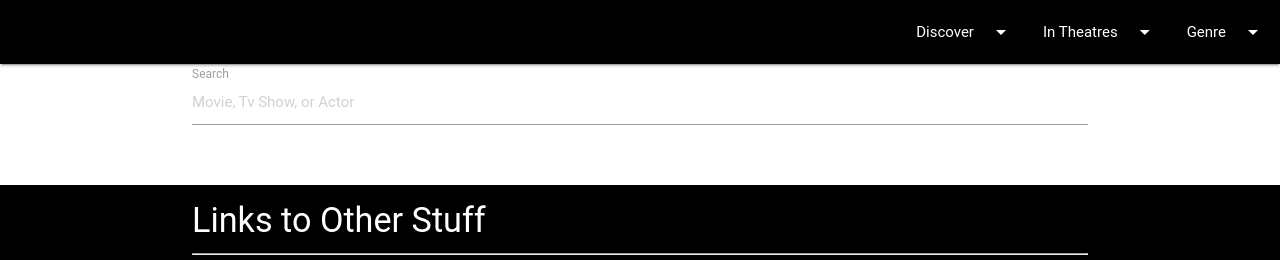
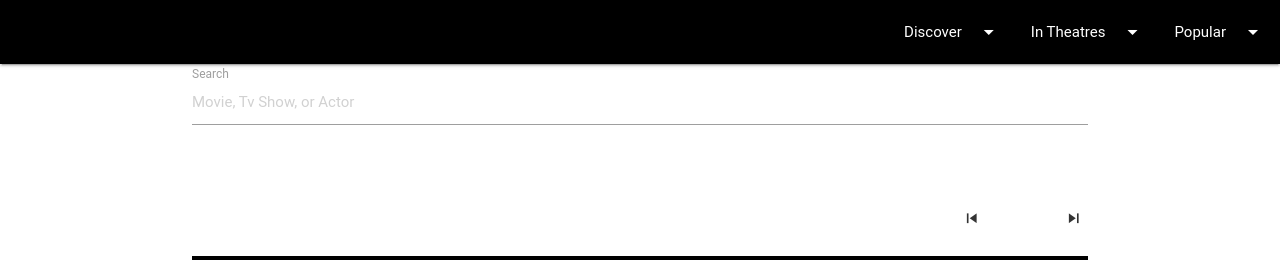
Before and after one commit to ibaena/Action-, a PHP site: page / in a window 1280 px wide; the page is wider, and only the part inside the window is pictured. Shown: the top 260 px of that part. Run offline with PHP 8.4, Linux system fonts and the light colour scheme; some libraries are stand-ins or nearby versions; some web fonts are replaced.

Commit message:
add next page functionality still having isssues removing loaded content

```diff
--- a/css/style.css
+++ b/css/style.css
@@ -1,6 +1,6 @@
 img.responsive-img.poster{
-  width: 220px;
-  height:325px;
+ max-width:100%;
+max-height:100%;
 }
 
 tbody.image {
@@ -19,3 +19,11 @@ tbody.image {
 .navwrapper{
   padding-right: 20px;
 }
+
+span.card-title{
+  display: block;
+}
+
+#next-arrow{
+  text-align: right;
+}
--- a/home.html
+++ b/home.html
@@ -13,7 +13,7 @@
  <nav>
     <div class="nav-wrapper color black">
       <ul class="right hide-on-med-and-down">
-        <li><a class="dropdown-button" id="searchDropdown" href="#!" data-activates="dropdown1">Genre<i class="material-icons right">arrow_drop_down</i></a></li>
+        <li><a class="" id="searchDropdown" href="#!">Popular<i class="material-icons right">arrow_drop_down</i></a></li>
       </ul>
       <ul class="right hide-on-med-and-down">
         <li><a class="" id="release" href="#!">In Theatres<i class="material-icons right">arrow_drop_down</i></a></li>
@@ -24,7 +24,6 @@
     </div>
   </nav>
 
-
 <div class="container">
 <div class="row">
   <div class="input-field col s12">
@@ -33,10 +32,28 @@
   </div>
   </div>
  <div class="row content">
- </div>
+  <div class="col s6">
+    <div class="card">
+      <div class="card-image">
+        <span class="card-title"></span>
+      </div>
+    </div>
+  </div>
+
  </div>
 
-
+  <div class="row">
+    <div class="col s10 offset-s1 right-align">
+      <a class="waves-effect waves-black btn-flat">
+        <i class="material-icons">skip_previous</i>
+      </a>
+    </div>
+    <div class="col s1 left-align">
+      <a class="waves-effect waves-black btn-flat" id="add">
+        <i class="material-icons">skip_next</i>
+      </a>
+    </div>
+  </div>
 
 
 <div class="footer">
--- a/js/main.js
+++ b/js/main.js
@@ -1,5 +1,7 @@
 $(document).ready(function(){
 $(".dropdown-button").dropdown();
+var discoverImage = 'http://image.tmdb.org/t/p/w500';
+var m
 
 
 //tmdb
@@ -18,7 +20,7 @@ function tmdbApi(){
 
 
       for (var i = 0; i < movie.length; i++) {
-        grid+='<div class="col s2"><img class="responsive-img poster" src="http://image.tmdb.org/t/p/w500'+movie[i].poster_path+'" /></div>';
+        grid+='<div class="col s6"><div class="card"><div class="card-image"><img class="responsive-img poster" src="'+discoverImage+''+movie[i].backdrop_path+'" /><span class="card-title">'+movie[i].title+'</span></div></div></div>';
         //console.log(movie[i]);
       };
 
@@ -34,26 +36,26 @@ tmdbApi();
 
 
 //Movie Genre
-function genreList(){
-  var genreList = 'https://api.themoviedb.org/3/genre/movie/list?api_key=3729ffa22dfa780e9abb43dee3074695';
+function popularList(){
+  var genreList = 'https://api.themoviedb.org/3/movie/popular?api_key=3729ffa22dfa780e9abb43dee3074695';
   var genre;
   var genreContent = " ";
   $('#searchDropdown').on('click', function(){
 
     $.getJSON(genreList, function(data){
       console.log('data');
-      genre = data.genres;
+      genre = data.results;
 
       for (var i = 0; i < genre.length; i++) {
         console.log(genre[i].name);
-        genreContent += ' <li><a href="#!" class="genre-list">'+genre[i].name+'</a></li>';
+        genreContent += '<div class="col s6"><div class="card"><div class="card-image"><img class="responsive-img poster" src="'+discoverImage+''+genre[i].backdrop_path+'" /><span class="card-title">'+genre[i].title+'</span></div></div></div>';
       };
-      $('#dropdown1').html(genreContent);
+      $('.content').html(genreContent);
 
     })
   })
 }
-genreList();
+popularList();
 
 //create Theatre list
 function moviesOut(){
@@ -68,7 +70,7 @@ $('#release').on('click', function(e){
 
     for (var i = 0; i < release.length; i++) {
       //console.log(release[i].title);
-      releaseContent+='<div class="col s2"><img class="responsive-img poster" src="http://image.tmdb.org/t/p/w500'+release[i].poster_path+'" /></div>';
+      releaseContent+='<div class="col s6"><div class="card"><div class="card-image"><img class="responsive-img poster" src="'+discoverImage+''+release[i].backdrop_path+'" /><span class="card-title">'+release[i].title+'</span></div></div></div>';
     };
     $('.content').html(releaseContent);
 
@@ -82,21 +84,50 @@ moviesOut();
 //discover new content
 
 function discoverContent(){
-  var discoverUrl = 'https://api.themoviedb.org/3/discover/movie?api_key=3729ffa22dfa780e9abb43dee3074695';
+  var discoverUrl = 'https://api.themoviedb.org/3/discover/movie?api_key=3729ffa22dfa780e9abb43dee3074695&page=';
+  var page= 1;
   var discover;
   var discoverContent = " ";
+  var discoverImage = 'http://image.tmdb.org/t/p/w500';
 
-  $('#discover').on('click',function(){
+
+
+  $('#discover').on('click',function(e){
+    e.preventDefault();
     $.getJSON(discoverUrl,function(data){
       discover = data.results;
 
       for (var i = 0; i < discover.length; i++) {
-        discoverContent+= '<div class="col s2"><img class="responsive-img poster" src="http://image.tmdb.org/t/p/w500'+discover[i].poster_path+'" /></div>';
+
+        discoverContent+= '<div class="col s6"><div class="card"><div class="card-image"><img class="responsive-img poster" src="'+discoverImage+''+discover[i].backdrop_path+'" /><span class="card-title">'+discover[i].title+'</span></div></div></div>';
       };
       $('.content').html(discoverContent);
     })
   })
+
+  $('#add').on('click', function(e){
+    e.preventDefault();
+    page = page+1;
+    discoverUrl = 'https://api.themoviedb.org/3/discover/movie?api_key=3729ffa22dfa780e9abb43dee3074695&page='+page;
+
+    $.getJSON(discoverUrl,function(data){
+      discover = data.results;
+
+      for (var i = 0; i < discover.length; i++) {
+
+        discoverContent+= '<div class="col s6"><div class="card"><div class="card-image"><img class="responsive-img poster" src="'+discoverImage+''+discover[i].backdrop_path+'" /><span class="card-title">'+discover[i].title+'</span></div></div></div>';
+      };
+      $('.content').html(discoverContent);
+
+
+  })
+
+})
 }
 discoverContent();
 
+
+
+
+
 });
```
